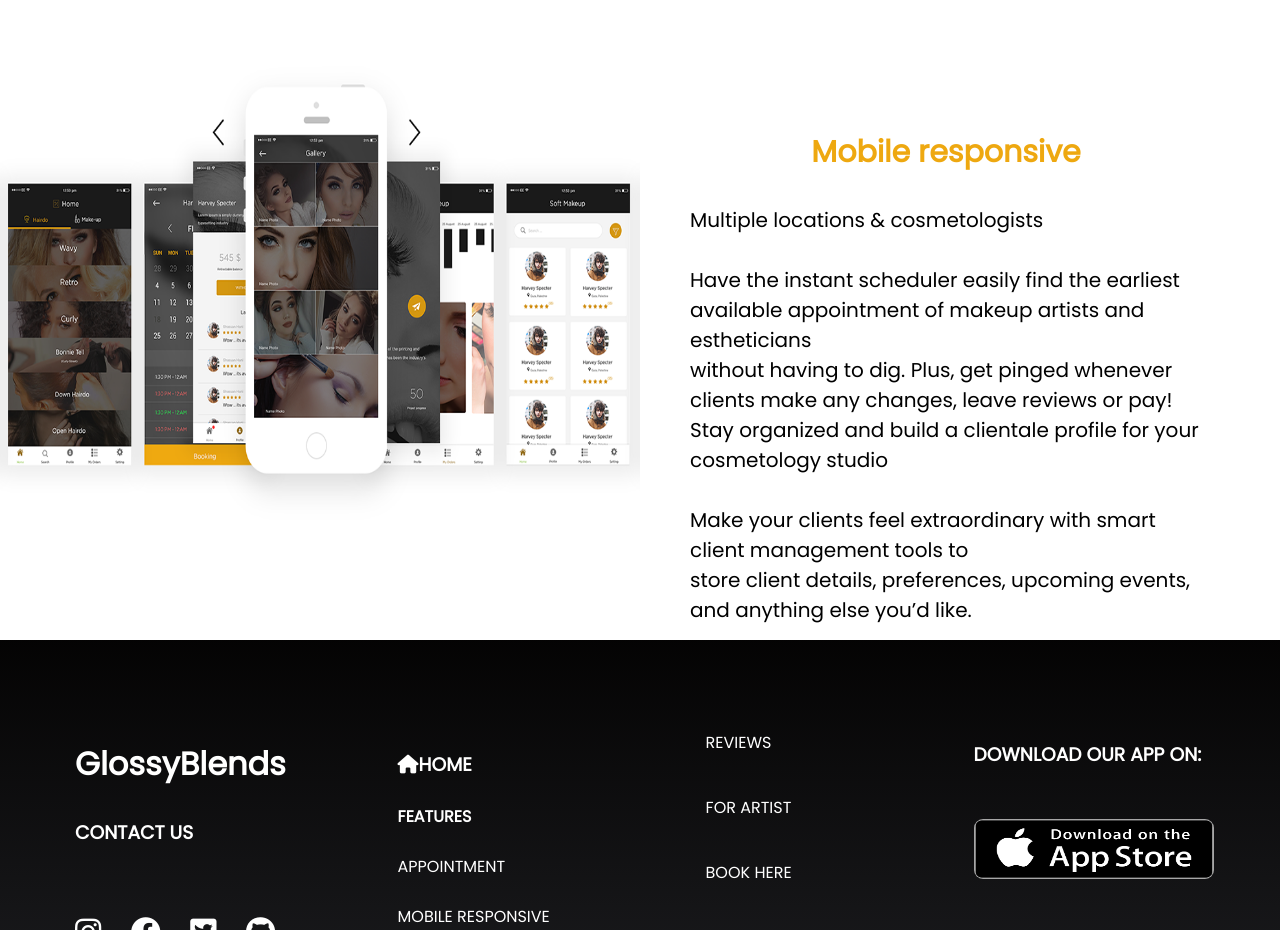
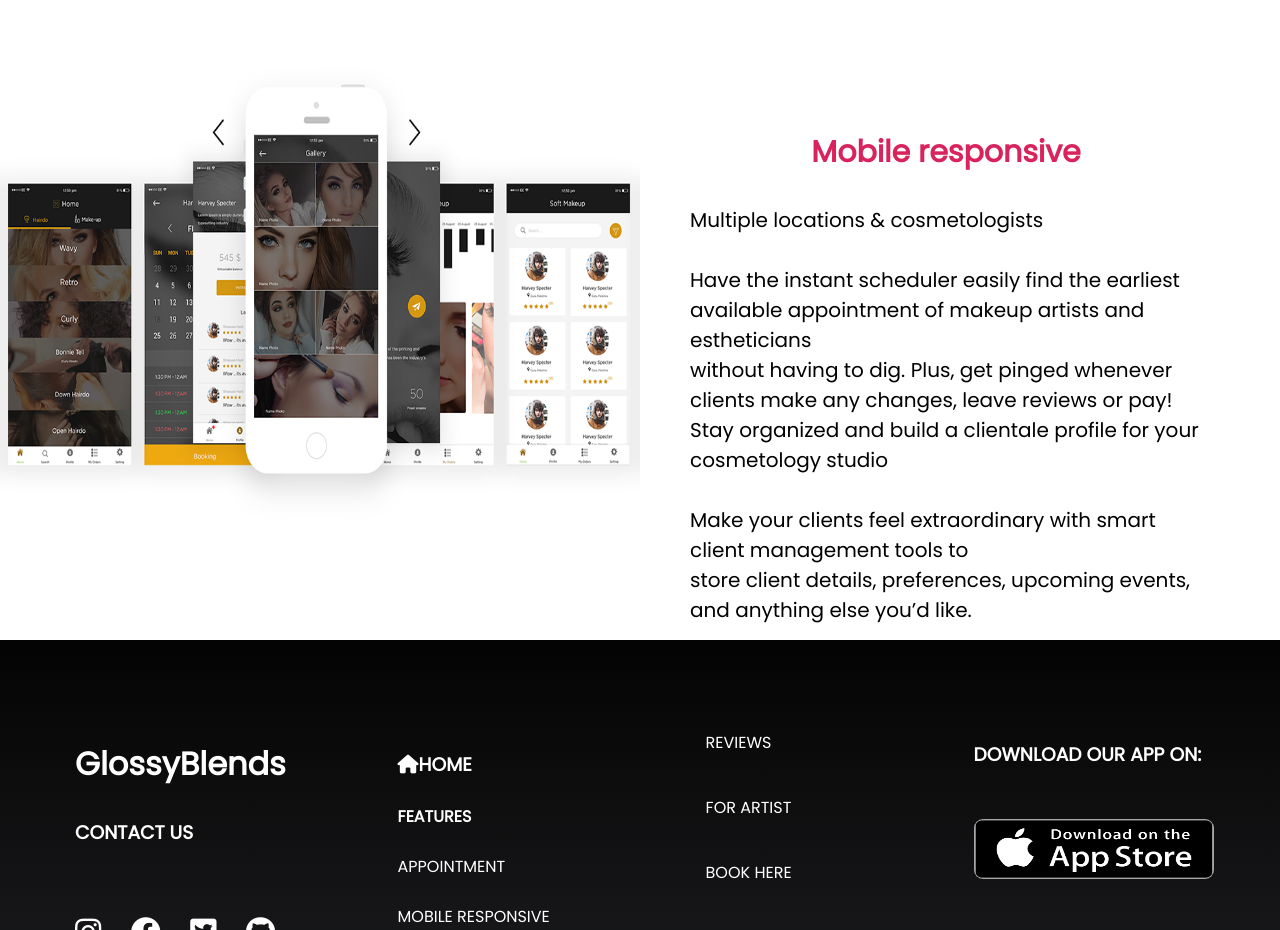
Before and after one commit to fssa-batch3/madhubala.esakkipandi__web_project, a plain HTML site: page index.html in a window 1280 px wide. Shown: the part 4720-5650 px from the top of the page. Drawn offline with Linux system fonts and the light colour scheme.

Commit message:
Update style.css

```diff
--- a/assets/css/style.css
+++ b/assets/css/style.css
@@ -466,7 +466,7 @@
   font-size: 30px;
   margin-top: 60px;
   text-align: center;
-  color:rgba(238,168,16,255);
+  color:#d9235c;
 
  }
 
```
